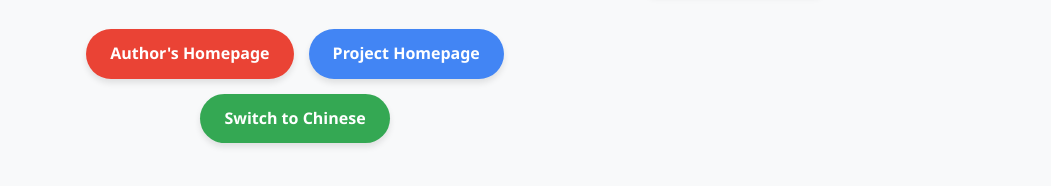
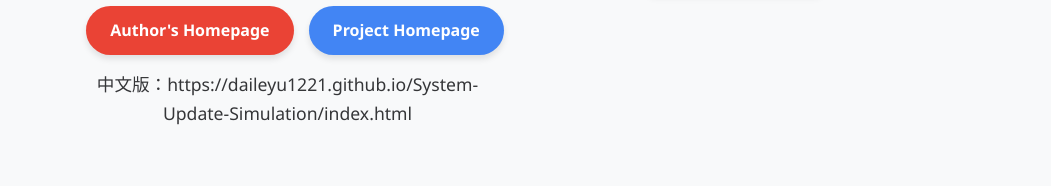
Before and after one commit to DaiLeYu1221/System-Update-Simulation, a plain HTML site: page index_en.html in a window 1280 px wide. Shown: the part 472-658 px from the top of the page, without its empty margins (35-1086 px from the left). Drawn offline with Linux system fonts and the light colour scheme.

Commit message:
Update index_en.html

```diff
--- a/index_en.html
+++ b/index_en.html
@@ -261,7 +261,7 @@
             <div class="btn-group">
                 <a href="https://github.com/DaiLeYu1221" class="btn btn-accent ripple">Author's Homepage</a>
                 <a href="https://github.com/DaiLeYu1221/System-Update-Simulation" class="btn ripple">Project Homepage</a>
-                <a href="https://github.io/DaiLeYu1221/System-Update-Simulation/index_zh.html" class="btn btn-secondary ripple">Switch to Chinese</a>
+                <p class="description">中文版：https://daileyu1221.github.io/System-Update-Simulation/index.html<p>
             </div>
         </div>
 
```
